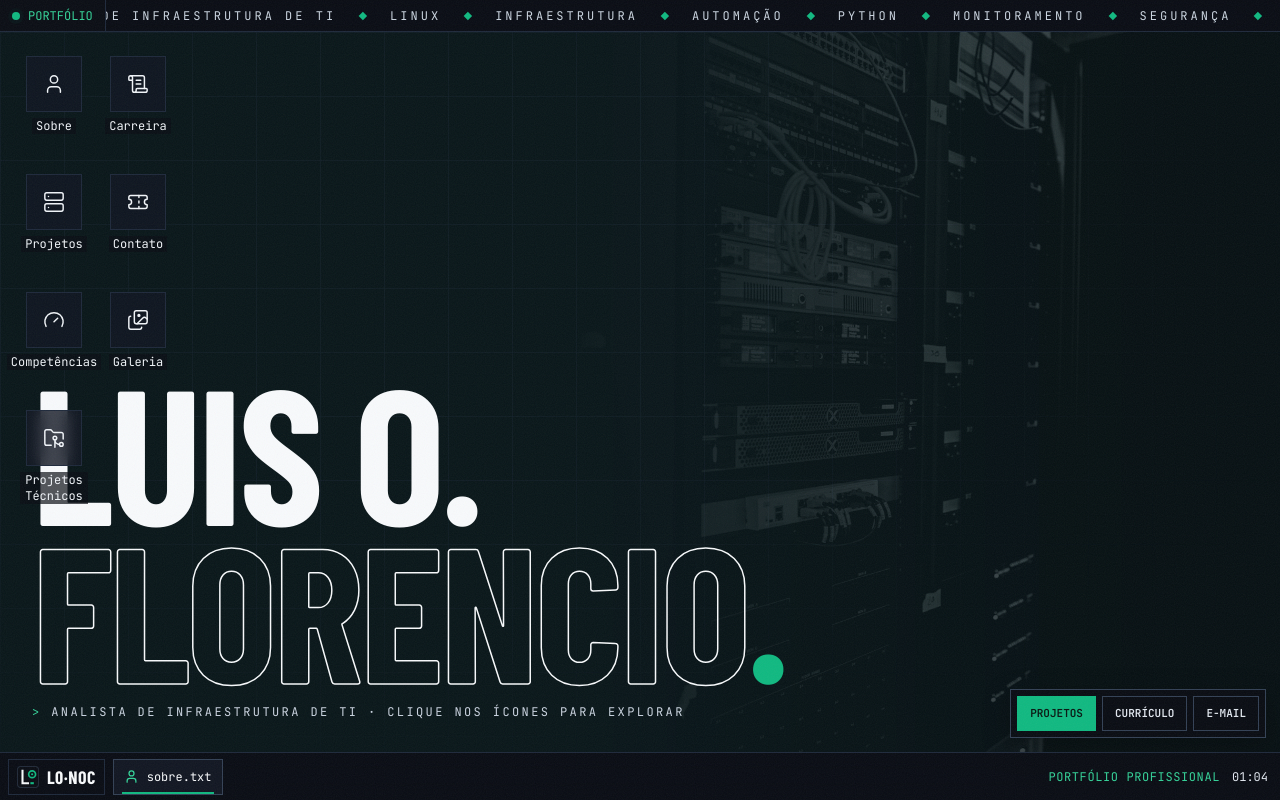
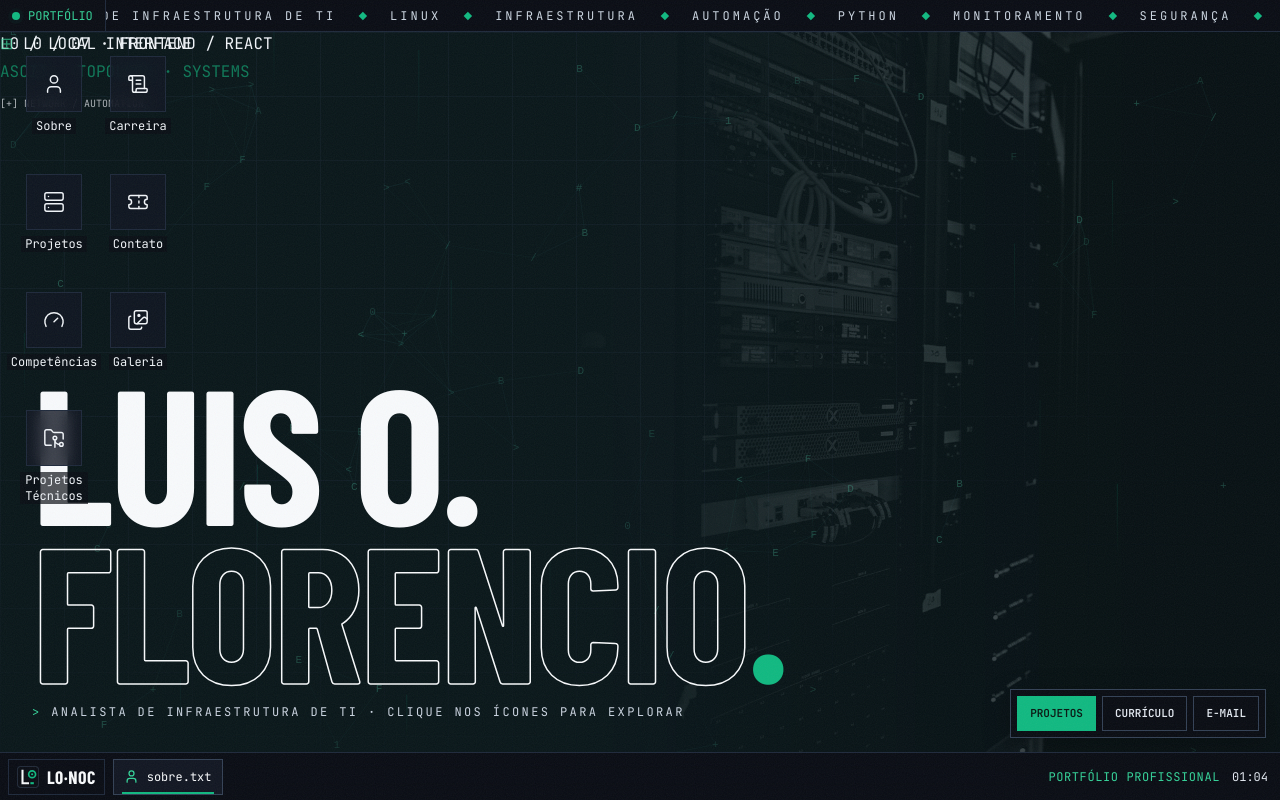
Before and after one commit to lteodoro780/lteodoro780.github.io, a React (Create React App) app in the folder frontend/: page / in a window 1280 px wide. Built offline with nearby package versions, Linux system fonts and the light colour scheme; a web font is replaced by a local one.

Commit message:
feat(v7): integrar partículas ASCII e detalhes HUD ao fundo sem mudar o layout

```diff
--- a/frontend/src/components/os/Wallpaper.jsx
+++ b/frontend/src/components/os/Wallpaper.jsx
@@ -1,5 +1,6 @@
 import { motion } from "framer-motion";
 import { LayerStack } from "../noc/LayerStack";
+import { CyberAtmosphere } from "../noc/CyberAtmosphere";
 import { EASE } from "../noc/Primitives";
 import { PROFILE } from "../../content";
 import { useDesktop } from "../../lib/desktop";
@@ -14,8 +15,20 @@ export const Wallpaper = ({ ready }) => {
   const { open } = useDesktop();
   return <div data-testid="wallpaper" className="fixed inset-x-0 bottom-12 top-8 overflow-hidden">
     <div className="noc-grid absolute inset-0 opacity-60" />
+    <div className="cyber-ambient-glow pointer-events-none absolute inset-0" aria-hidden="true" />
     <img src={`${process.env.PUBLIC_URL}/img/rack.jpg`} alt="" aria-hidden="true" className="wallpaper-photo absolute right-0 top-0 h-full w-full object-cover opacity-25 grayscale contrast-125 md:w-[60%]" />
     <div className="absolute inset-0 bg-noc-ok/5 mix-blend-color" />
+    <CyberAtmosphere />
+    <div className="cyber-scan-overlay pointer-events-none absolute inset-0" aria-hidden="true" />
+    <div data-testid="v7-background-hud" className="cyber-hud-caption pointer-events-none absolute hidden select-none xl:block" aria-hidden="true">
+      <span className="cyber-hud-rule" />
+      <span className="block">L0 / LOCAL INTERFACE</span>
+      <span className="mt-1 block text-emerald-500/60">ASCII · TOPOLOGY · SYSTEMS</span>
+      <span className="mt-3 block text-[10px] opacity-70">[+] NETWORK / AUTOMATION</span>
+    </div>
+    <div className="cyber-hud-coordinate pointer-events-none absolute hidden select-none lg:block" aria-hidden="true">
+      <span className="text-emerald-400/70">⊞</span> L0 / 07 · FRONTEND / REACT
+    </div>
     <div className="topology-central-host"><LayerStack /></div>
     <div className="wallpaper-intro absolute bottom-5 left-4 right-4 hidden md:block md:bottom-8 md:left-8">
       <h1 data-testid="wallpaper-name" className="font-display text-[9rem] font-extrabold uppercase leading-[0.8] tracking-[-0.02em] text-slate-50 xl:text-[12rem]">
```
